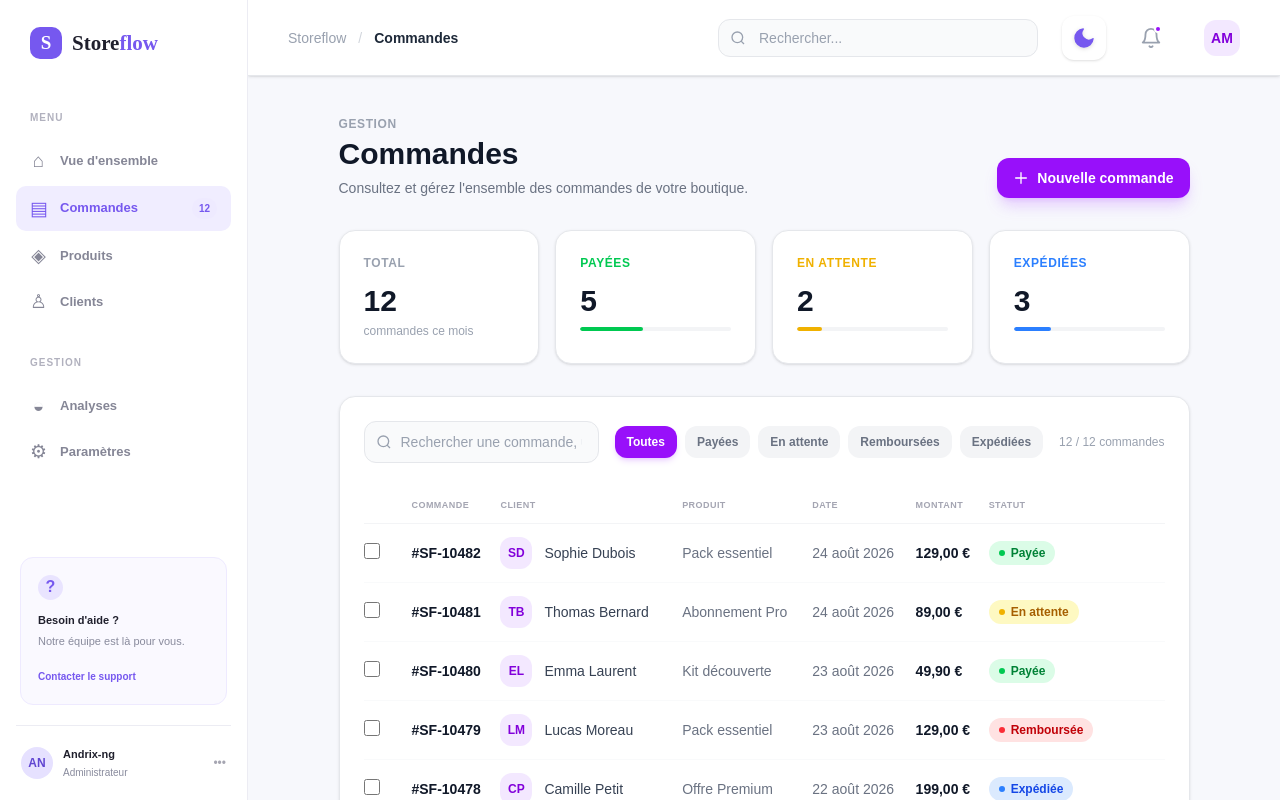
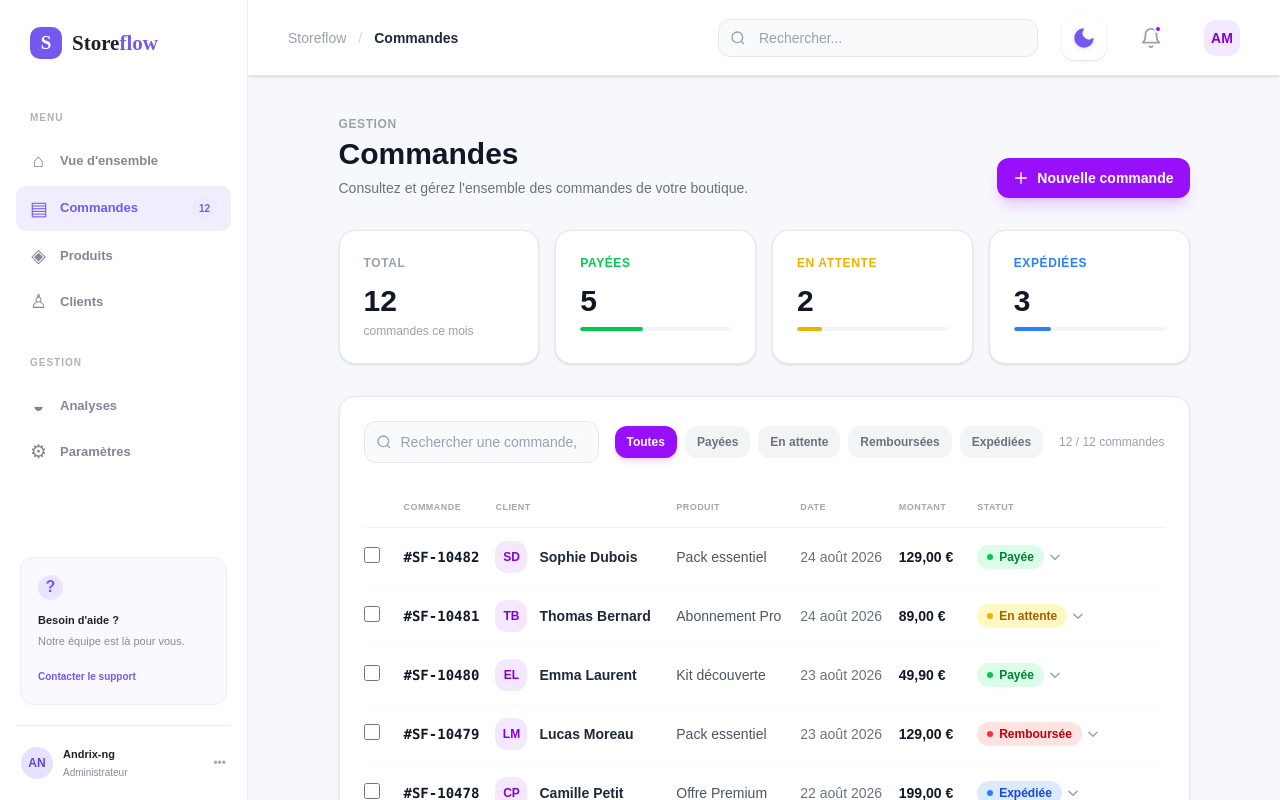
Before and after one commit to AndrixNg1/Nuxt.Shop-dashboard, a Nuxt app: page /orders in a window 1280 px wide. Built offline with nearby package versions, Linux system fonts and the light colour scheme.

Commit message:
feat: inline status editor on orders table, reactive allOrders, upgraded StatusBadge & UserAvatar

```diff
--- a/app/components/orders/OrdersTable.vue
+++ b/app/components/orders/OrdersTable.vue
@@ -18,73 +18,150 @@ defineProps<{
 const emit = defineEmits<{
   (e: 'select', id: string): void;
   (e: 'view', id: string): void;
+  (e: 'status-change', id: string, status: Order['status'], label: string): void;
 }>();
+
+const statusOptions: { value: Order['status']; label: string }[] = [
+  { value: 'success', label: 'Payée' },
+  { value: 'warning', label: 'En attente' },
+  { value: 'info',    label: 'Expédiée' },
+  { value: 'danger',  label: 'Remboursée' },
+  { value: 'neutral', label: 'Annulée' },
+];
+
+// ID de la ligne dont le menu statut est ouvert
+const openStatusId = ref<string | null>(null);
+
+function toggleStatusMenu(id: string, e: MouseEvent) {
+  e.stopPropagation();
+  openStatusId.value = openStatusId.value === id ? null : id;
+}
+
+function applyStatus(orderId: string, opt: typeof statusOptions[0], e: MouseEvent) {
+  e.stopPropagation();
+  emit('status-change', orderId, opt.value, opt.label);
+  openStatusId.value = null;
+}
+
+// Ferme le menu si click en dehors
+onMounted(() => document.addEventListener('click', () => { openStatusId.value = null; }));
+onUnmounted(() => document.removeEventListener('click', () => { openStatusId.value = null; }));
 </script>
 
 <template>
   <div class="overflow-x-auto">
-    <table class="w-full min-w-[800px] text-left border-collapse">
+    <table class="w-full min-w-[860px] text-left border-collapse">
       <thead>
         <tr>
-          <th class="text-xs font-semibold text-gray-400 dark:text-gray-500 uppercase tracking-wider py-3 pr-4 border-b border-gray-100 dark:border-gray-800/60 w-12">
+          <th class="w-10 py-3.5 pr-4 border-b border-gray-100 dark:border-gray-800/60">
             <span class="sr-only">Sélection</span>
           </th>
-          <th class="text-xs font-semibold text-gray-400 dark:text-gray-500 uppercase tracking-wider py-3 pr-4 border-b border-gray-100 dark:border-gray-800/60">Commande</th>
-          <th class="text-xs font-semibold text-gray-400 dark:text-gray-500 uppercase tracking-wider py-3 pr-4 border-b border-gray-100 dark:border-gray-800/60">Client</th>
-          <th class="text-xs font-semibold text-gray-400 dark:text-gray-500 uppercase tracking-wider py-3 pr-4 border-b border-gray-100 dark:border-gray-800/60">Produit</th>
-          <th class="text-xs font-semibold text-gray-400 dark:text-gray-500 uppercase tracking-wider py-3 pr-4 border-b border-gray-100 dark:border-gray-800/60">Date</th>
-          <th class="text-xs font-semibold text-gray-400 dark:text-gray-500 uppercase tracking-wider py-3 pr-4 border-b border-gray-100 dark:border-gray-800/60">Montant</th>
-          <th class="text-xs font-semibold text-gray-400 dark:text-gray-500 uppercase tracking-wider py-3 border-b border-gray-100 dark:border-gray-800/60">Statut</th>
+          <th class="text-xs font-semibold text-gray-400 dark:text-gray-500 uppercase tracking-wider py-3.5 pr-6 border-b border-gray-100 dark:border-gray-800/60">Commande</th>
+          <th class="text-xs font-semibold text-gray-400 dark:text-gray-500 uppercase tracking-wider py-3.5 pr-6 border-b border-gray-100 dark:border-gray-800/60">Client</th>
+          <th class="text-xs font-semibold text-gray-400 dark:text-gray-500 uppercase tracking-wider py-3.5 pr-6 border-b border-gray-100 dark:border-gray-800/60">Produit</th>
+          <th class="text-xs font-semibold text-gray-400 dark:text-gray-500 uppercase tracking-wider py-3.5 pr-6 border-b border-gray-100 dark:border-gray-800/60">Date</th>
+          <th class="text-xs font-semibold text-gray-400 dark:text-gray-500 uppercase tracking-wider py-3.5 pr-6 border-b border-gray-100 dark:border-gray-800/60">Montant</th>
+          <th class="text-xs font-semibold text-gray-400 dark:text-gray-500 uppercase tracking-wider py-3.5 border-b border-gray-100 dark:border-gray-800/60">Statut</th>
         </tr>
       </thead>
       <tbody>
         <tr
           v-for="order in orders"
           :key="order.id"
-          class="group cursor-pointer transition-all duration-200 hover:bg-purple-50/40 dark:hover:bg-purple-900/10"
+          class="group cursor-pointer transition-all duration-200 hover:bg-purple-50/40 dark:hover:bg-purple-900/[0.08]"
           @click="emit('view', order.id)"
         >
           <!-- Checkbox -->
-          <td class="py-4 pr-4 border-b border-gray-50 dark:border-gray-800/40">
+          <td class="py-4 pr-4 border-b border-gray-50 dark:border-gray-800/40" @click.stop>
             <input
               type="checkbox"
-              class="w-4 h-4 rounded border-gray-300 dark:border-gray-600 text-purple-600 focus:ring-purple-500 focus:ring-offset-0 cursor-pointer"
+              class="w-4 h-4 rounded border-gray-300 dark:border-gray-600 text-purple-600 focus:ring-purple-500 focus:ring-offset-0 cursor-pointer accent-purple-600"
               :checked="selectedIds?.includes(order.id)"
-              @click.stop="emit('select', order.id)"
+              @change="emit('select', order.id)"
             />
           </td>
+
           <!-- ID -->
-          <td class="py-4 pr-4 border-b border-gray-50 dark:border-gray-800/40">
-            <span class="font-bold text-sm text-gray-900 dark:text-white">{{ order.id }}</span>
+          <td class="py-4 pr-6 border-b border-gray-50 dark:border-gray-800/40">
+            <span class="font-bold text-sm text-gray-900 dark:text-white font-mono">{{ order.id }}</span>
           </td>
+
           <!-- Client -->
-          <td class="py-4 pr-4 border-b border-gray-50 dark:border-gray-800/40">
+          <td class="py-4 pr-6 border-b border-gray-50 dark:border-gray-800/40">
             <div class="flex items-center gap-3">
               <UserAvatar :initials="order.initials" size="sm" />
-              <span class="text-sm font-medium text-gray-700 dark:text-gray-200">{{ order.customer }}</span>
+              <div class="flex flex-col leading-tight">
+                <span class="text-sm font-semibold text-gray-800 dark:text-gray-100">{{ order.customer }}</span>
+              </div>
             </div>
           </td>
+
           <!-- Produit -->
-          <td class="py-4 pr-4 border-b border-gray-50 dark:border-gray-800/40">
-            <span class="text-sm text-gray-500 dark:text-gray-400">{{ order.product }}</span>
+          <td class="py-4 pr-6 border-b border-gray-50 dark:border-gray-800/40">
+            <span class="text-sm text-gray-600 dark:text-gray-400">{{ order.product }}</span>
           </td>
+
           <!-- Date -->
-          <td class="py-4 pr-4 border-b border-gray-50 dark:border-gray-800/40">
-            <span class="text-sm text-gray-500 dark:text-gray-400">{{ order.date }}</span>
+          <td class="py-4 pr-6 border-b border-gray-50 dark:border-gray-800/40">
+            <span class="text-sm text-gray-500 dark:text-gray-400 whitespace-nowrap">{{ order.date }}</span>
           </td>
+
           <!-- Montant -->
-          <td class="py-4 pr-4 border-b border-gray-50 dark:border-gray-800/40">
+          <td class="py-4 pr-6 border-b border-gray-50 dark:border-gray-800/40">
             <span class="font-bold text-sm text-gray-900 dark:text-white">{{ order.amount }}</span>
           </td>
-          <!-- Statut -->
-          <td class="py-4 border-b border-gray-50 dark:border-gray-800/40">
-            <div class="flex items-center justify-between gap-3">
-              <StatusBadge :variant="order.status">{{ order.statusLabel }}</StatusBadge>
-              <!-- Action rapide au survol -->
+
+          <!-- Statut (cliquable pour changer) -->
+          <td class="py-4 border-b border-gray-50 dark:border-gray-800/40" @click.stop>
+            <div class="relative flex items-center gap-3">
+              <!-- Badge cliquable -->
               <button
-                class="opacity-0 group-hover:opacity-100 transition-opacity duration-200 p-1.5 rounded-lg text-gray-400 hover:text-purple-600 hover:bg-purple-100 dark:hover:bg-purple-900/30"
+                class="flex items-center gap-1 focus:outline-none group/status"
+                :title="`Changer le statut (${order.statusLabel})`"
+                @click="toggleStatusMenu(order.id, $event)"
+              >
+                <StatusBadge :variant="order.status">{{ order.statusLabel }}</StatusBadge>
+                <svg
+                  class="w-3.5 h-3.5 text-gray-400 transition-transform duration-200 flex-shrink-0"
+                  :class="openStatusId === order.id ? 'rotate-180' : ''"
+                  fill="none" stroke="currentColor" viewBox="0 0 24 24"
+                >
+                  <path stroke-linecap="round" stroke-linejoin="round" stroke-width="2.5" d="M19 9l-7 7-7-7"/>
+                </svg>
+              </button>
+
+              <!-- Dropdown statuts -->
+              <transition
+                enter-active-class="transition ease-out duration-150"
+                enter-from-class="transform opacity-0 scale-95 -translate-y-1"
+                enter-to-class="transform opacity-100 scale-100 translate-y-0"
+                leave-active-class="transition ease-in duration-100"
+                leave-from-class="transform opacity-100 scale-100"
+                leave-to-class="transform opacity-0 scale-95"
+              >
+                <div
+                  v-if="openStatusId === order.id"
+                  class="absolute left-0 top-full mt-2 w-44 bg-white dark:bg-[#29293a] rounded-xl shadow-xl border border-gray-100 dark:border-gray-800 z-50 overflow-hidden py-1.5"
+                >
+                  <p class="px-3 pb-1.5 pt-0.5 text-[10px] font-bold uppercase tracking-widest text-gray-400 dark:text-gray-600">Changer le statut</p>
+                  <button
+                    v-for="opt in statusOptions"
+                    :key="opt.value"
+                    class="w-full flex items-center gap-2.5 px-3 py-2 text-sm transition-colors hover:bg-gray-50 dark:hover:bg-white/5 focus:outline-none"
+                    :class="order.status === opt.value ? 'bg-gray-50 dark:bg-white/5' : ''"
+                    @click="applyStatus(order.id, opt, $event)"
+                  >
+                    <StatusBadge :variant="opt.value">{{ opt.label }}</StatusBadge>
+                    <svg v-if="order.status === opt.value" class="w-3.5 h-3.5 text-purple-600 ml-auto flex-shrink-0" fill="none" stroke="currentColor" viewBox="0 0 24 24"><path stroke-linecap="round" stroke-linejoin="round" stroke-width="2.5" d="M5 13l4 4L19 7"/></svg>
+                  </button>
+                </div>
+              </transition>
+
+              <!-- Bouton voir (survol) -->
+              <button
+                class="opacity-0 group-hover:opacity-100 transition-opacity duration-200 ml-auto p-1.5 rounded-lg text-gray-400 hover:text-purple-600 hover:bg-purple-100 dark:hover:bg-purple-900/30 flex-shrink-0"
                 title="Voir le détail"
-                @click.stop="emit('view', order.id)"
+                @click="emit('view', order.id)"
               >
                 <svg class="w-4 h-4" fill="none" stroke="currentColor" viewBox="0 0 24 24"><path stroke-linecap="round" stroke-linejoin="round" stroke-width="2" d="M9 5l7 7-7 7"/></svg>
               </button>
--- a/app/pages/orders.vue
+++ b/app/pages/orders.vue
@@ -6,7 +6,7 @@ useHead({
   meta: [{ name: 'description', content: 'Gérez et suivez toutes vos commandes.' }]
 });
 
-const allOrders: Order[] = [
+const allOrders = ref<Order[]>([
   { id: '#SF-10482', customer: 'Sophie Dubois',    initials: 'SD', product: 'Pack essentiel',   date: '24 août 2026',  amount: '129,00 €', status: 'success', statusLabel: 'Payée' },
   { id: '#SF-10481', customer: 'Thomas Bernard',   initials: 'TB', product: 'Abonnement Pro',   date: '24 août 2026',  amount: '89,00 €',  status: 'warning', statusLabel: 'En attente' },
   { id: '#SF-10480', customer: 'Emma Laurent',     initials: 'EL', product: 'Kit découverte',   date: '23 août 2026',  amount: '49,90 €',  status: 'success', statusLabel: 'Payée' },
@@ -19,14 +19,14 @@ const allOrders: Order[] = [
   { id: '#SF-10473', customer: 'David Girard',     initials: 'DG', product: 'Kit découverte',   date: '20 août 2026',  amount: '49,90 €',  status: 'danger',  statusLabel: 'Remboursée' },
   { id: '#SF-10472', customer: 'Élodie Rousseau',  initials: 'ER', product: 'Abonnement Pro',   date: '19 août 2026',  amount: '89,00 €',  status: 'success', statusLabel: 'Payée' },
   { id: '#SF-10471', customer: 'Maxime Blanc',     initials: 'MB', product: 'Offre Premium',    date: '19 août 2026',  amount: '199,00 €', status: 'info',    statusLabel: 'Expédiée' },
-];
+]);
 
 const search        = ref('');
 const activeFilter  = ref('all');
 const selectedIds   = ref<string[]>([]);
 
 const filteredOrders = computed(() => {
-  let list = allOrders;
+  let list = allOrders.value;
   if (activeFilter.value !== 'all') {
     list = list.filter(o => o.status === activeFilter.value);
   }
@@ -42,16 +42,21 @@ const filteredOrders = computed(() => {
 });
 
 const statusSummary = computed(() => ({
-  total:   allOrders.length,
-  paid:    allOrders.filter(o => o.status === 'success').length,
-  pending: allOrders.filter(o => o.status === 'warning').length,
-  shipped: allOrders.filter(o => o.status === 'info').length,
+  total:   allOrders.value.length,
+  paid:    allOrders.value.filter(o => o.status === 'success').length,
+  pending: allOrders.value.filter(o => o.status === 'warning').length,
+  shipped: allOrders.value.filter(o => o.status === 'info').length,
 }));
 
 function toggleSelect(id: string) {
   const idx = selectedIds.value.indexOf(id);
   if (idx === -1) selectedIds.value.push(id);
   else            selectedIds.value.splice(idx, 1);
+}
+
+function changeStatus(id: string, status: Order['status'], label: string) {
+  const order = allOrders.value.find(o => o.id === id);
+  if (order) { order.status = status; order.statusLabel = label; }
 }
 
 function viewOrder(id: string) {
@@ -134,6 +139,7 @@ function viewOrder(id: string) {
         :selected-ids="selectedIds"
         @select="toggleSelect"
         @view="viewOrder"
+        @status-change="changeStatus"
       />
 
       <!-- Pagination -->
```
